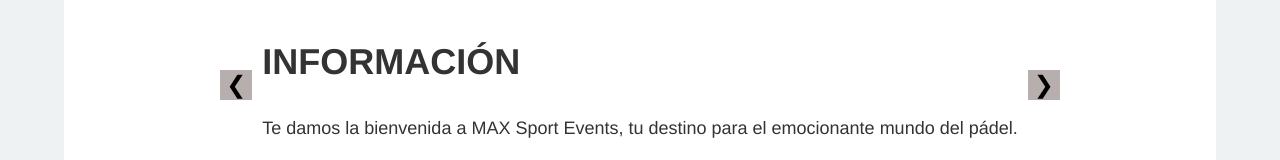
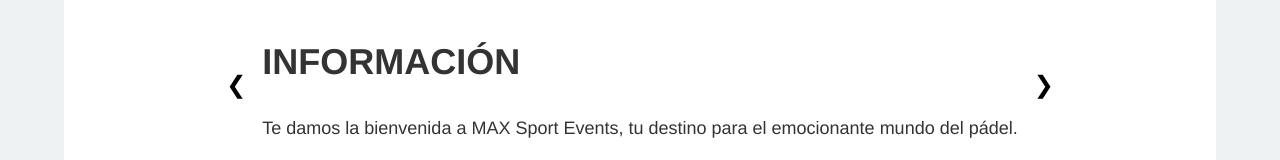
Before and after one commit to maxsportevents/maxsportevents.github.io, a plain HTML site: page index.html in a window 1280 px wide. Shown: the part 155-315 px from the top of the page. Drawn offline with Linux system fonts and the light colour scheme.

Commit message:
color of button

```diff
--- a/css/style.css
+++ b/css/style.css
@@ -148,7 +148,8 @@
 .prev-button,
 .next-button {
     position: relative;
-    background-color: rgba(166, 154, 154, 0.8);
+    color: black;
+    background: transparent;
     height: 100%;
     font-size: 24px;
     border: none;
```
